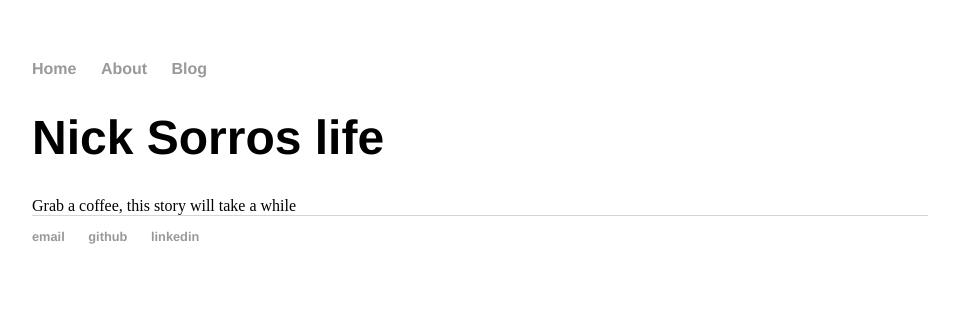
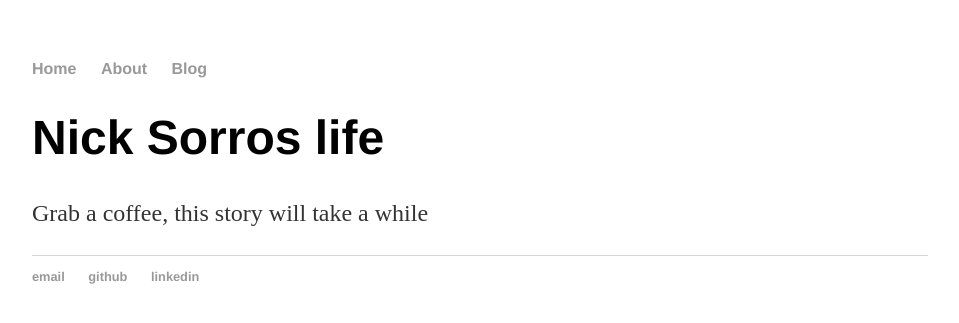
Before and after one commit to nsorros/nsorros.github.io, a Jekyll site: the page built from about/index.html, in a window 1280 px wide. Shown: the top 323 px of the page, without its empty margins (160-1119 px from the left). Built offline with Jekyll 4.4.1, drawn with Linux system fonts in a browser that asks for light colours.

Commit message:
p means paragraph, dah

```diff
--- a/about/index.html
+++ b/about/index.html
@@ -3,7 +3,4 @@ layout: default
 title: Nick Sorros life
 ---
 	<h1>{{ page.title }}</h1>
-
-	<div class="post">
-  		Grab a coffee, this story will take a while
-	</div>
+	<p>Grab a coffee, this story will take a while</p>
```
